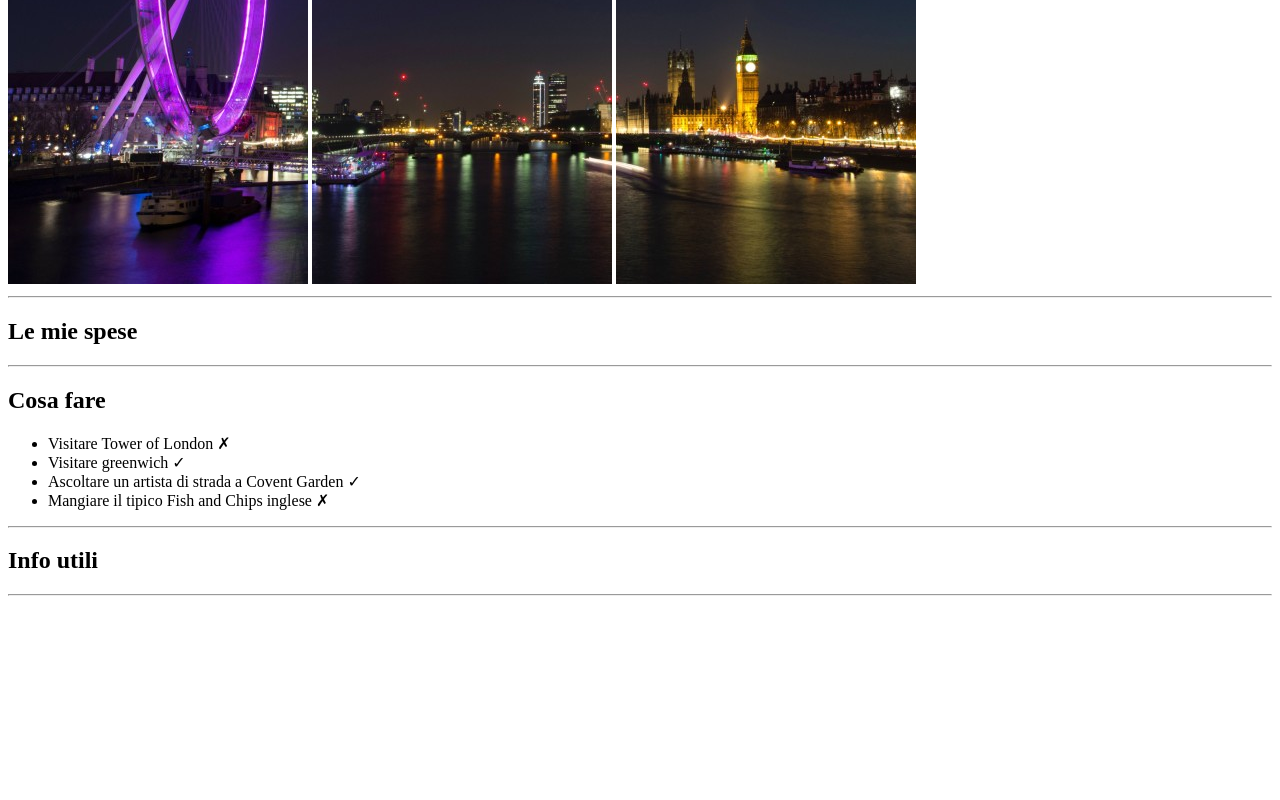
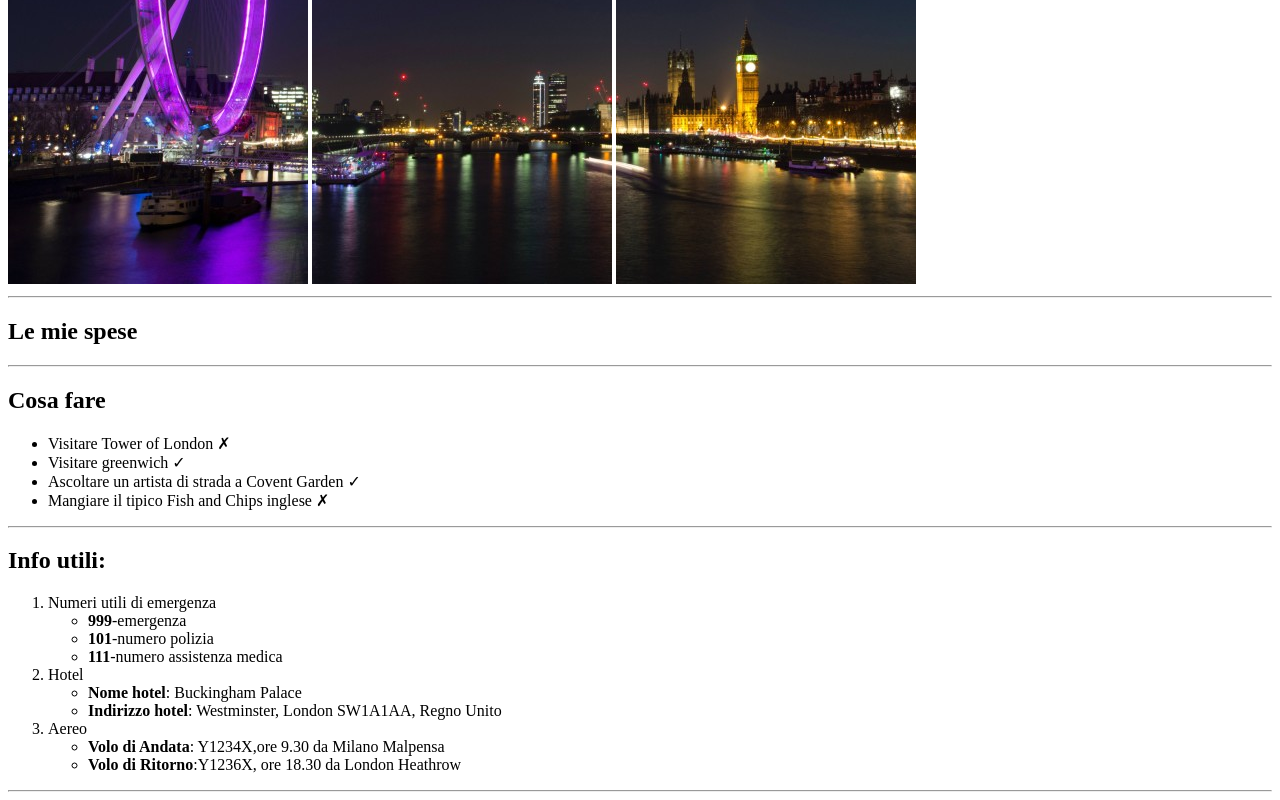
Before and after one commit to Fabio9494/html-london-trip, a plain HTML site: page index.html in a window 1280 px wide. Shown: the part 396-1196 px from the top of the page. Before the commit the page ends 1000 px from the top, so only its background shows below. Drawn offline with Linux system fonts and the light colour scheme.

Commit message:
Add "info utili" in main

```diff
--- a/index.html
+++ b/index.html
@@ -37,8 +37,28 @@
        </div>
        <hr>
 
+       <!-- info utili -->
        <div>
-         <h2>Info utili</h2>
+         <h2>Info utili:</h2>
+         <ol>
+            <li>Numeri utili di emergenza</li>
+              <ul>
+                <li><strong>999</strong>-emergenza</li>
+                <li><strong>101</strong>-numero polizia</li>
+                <li><strong>111</strong>-numero assistenza medica</li>
+              </ul>
+            <li>Hotel</li>
+              <ul>
+                <li><strong>Nome hotel</strong>: Buckingham Palace</li>
+                <li><strong>Indirizzo hotel</strong>: Westminster, London SW1A1AA, Regno Unito</li>
+              </ul>
+            <li>Aereo</li>
+              <ul>
+                <li><strong>Volo di Andata</strong>: Y1234X,ore 9.30 da Milano Malpensa</li>
+                <li><strong>Volo di Ritorno</strong>:Y1236X, ore 18.30 da London Heathrow </li>
+              </ul>
+
+         </ol>
        </div>
        <hr>
     </main>
```
